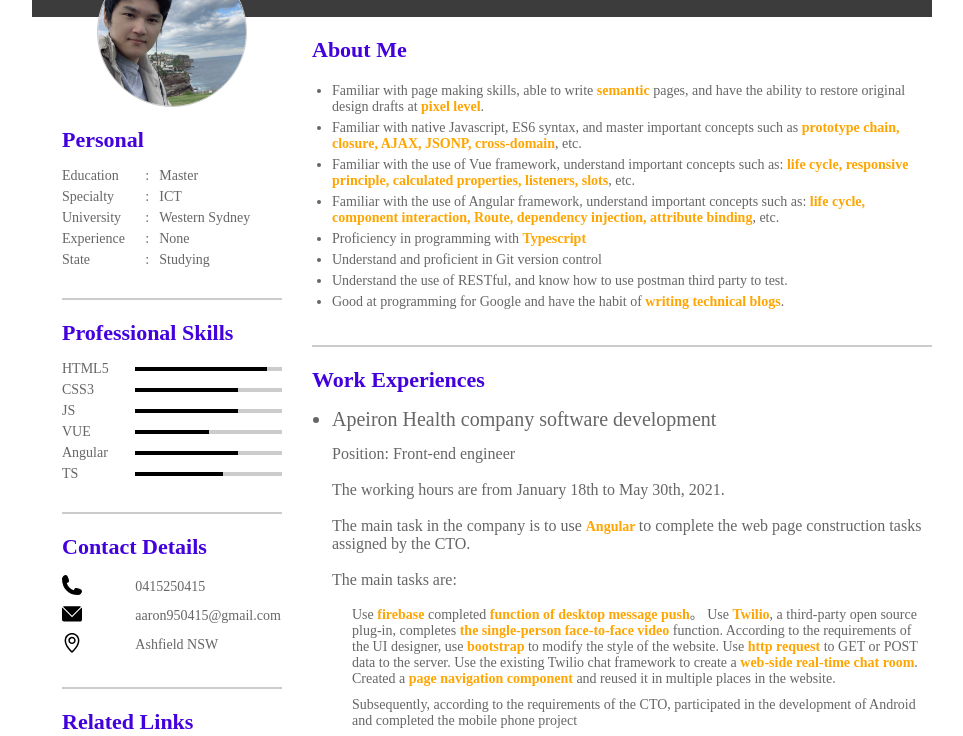
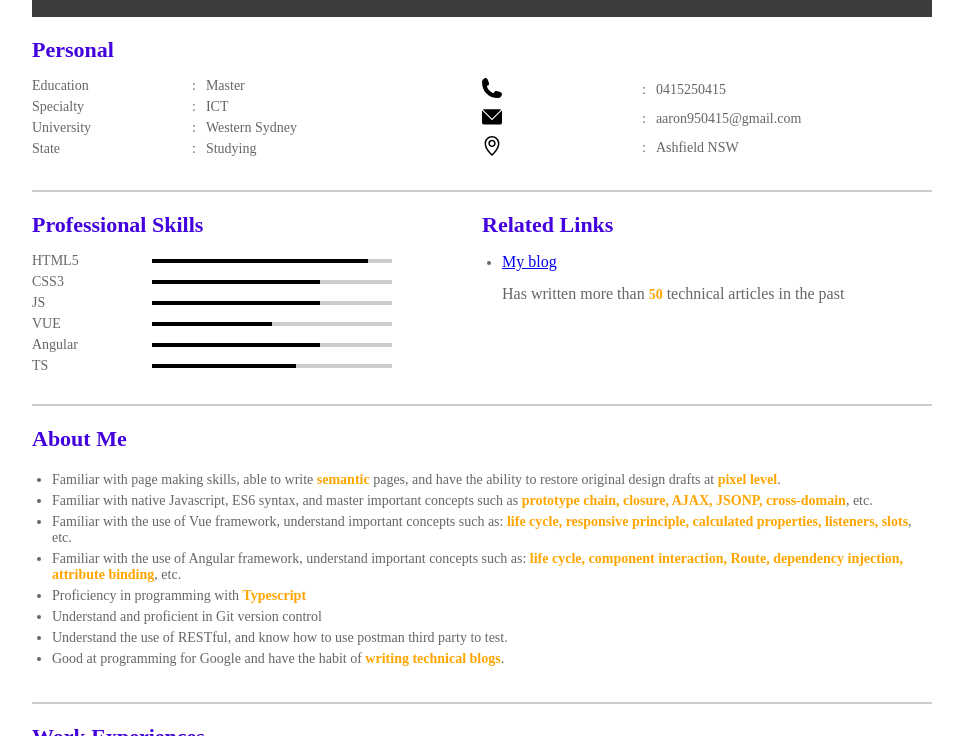
Before and after one commit to aaron950415/cv, a plain HTML site: page src/index.html in a window 1280 px wide. Shown: the part 125-861 px from the top of the page, without its empty margins (158-1121 px from the left). Drawn offline with Linux system fonts and the light colour scheme.

Commit message:
Aaron:change EN form

```diff
--- a/src/index.css
+++ b/src/index.css
@@ -73,7 +73,7 @@ section{
     padding-bottom: 30px;
 }
 .end{border-bottom: none}
-section>h3{
+h3{
     padding-top: 20px;
     padding-bottom: 10px;
     color: #4302dd;
@@ -90,15 +90,22 @@ dl>div{
     display: flex;
     align-items: center;
 }
-dl>div>dt{
+dl>div>dt,dd{
+    width: 25%;
     font-size: 14px;
     flex: 0.5;
 }
+
 .detail>dl>div>dd::before{
     content: ":";
     margin-right: auto;
     padding-left: 10px;
     padding-right: 10px;
+}
+.clearfix:before,.clearfix:after{
+    content:"";
+    display: block;
+    clear:both;
 }
 .statistic>dl dd{
     width: 100%;
--- a/src/index.html
+++ b/src/index.html
@@ -37,16 +37,17 @@
     <header>
       <div></div>
       <h1>Yong Wang</h1>
-      <p>Position Name: Web developer</p>
+      <p>Position: Web developer</p>
     </header>
-    <aside>
-      <div class="contain">
+    <main>
+    <section>
+      <!-- <div class="contain">
         <img src="./img/mine.jpg" alt="" class="photo" />
-      </div>
+      </div> -->
       <section>
         <h3>Personal</h3>
-        <div class="detail">
-          <dl class="personal">
+        <div class="detail clearfix">
+          <dl class="personal" style="width: 50%;float: left;">
             <div>
               <dt>Education</dt>
               <dd>Master</dd>
@@ -60,19 +61,40 @@
               <dd>Western Sydney</dd>
             </div>
             <div>
-              <dt>Experience</dt>
-              <dd>None</dd>
-            </div>
-            <div>
               <dt>State</dt>
               <dd>Studying</dd>
             </div>
           </dl>
+
+            <dl class="personal" style="width: 50%;float: right;">
+              <div>
+                <dt>
+                  <svg>
+                    <use xlink:href="#icon-phone" /></svg>
+                </dt>
+                <dd>0415250415</dd>
+              </div>
+              <div>
+                <dt>
+                  <svg>
+                    <use xlink:href="#icon-email" /></svg>
+                </dt>
+                <dd><span>aaron950415@gmail.com</span></dd>
+              </div>
+              <div>
+                <dt>
+                  <svg>
+                    <use xlink:href="#icon-dizhidingwei" /></svg>
+                </dt>
+                <dd>Ashfield NSW</dd>
+              </div>
+
+          </dl>
         </div>
-      </section>
-      <section>
-        <h3>Professional Skills</h3>
-        <div class="statistic">
+        </section>
+      <section class=" clearfix">
+        <div class="statistic" style="width: 40%;float: left;">
+          <h3>Professional Skills</h3>
           <dl class="Skills">
             <div>
               <dt>HTML5</dt>
@@ -100,39 +122,9 @@
             </div>
           </dl>
         </div>
-      </section>
-      <section>
-        <h3>Contact Details</h3>
-        <div class="contact">
-          <dl class="personal">
-            <div>
-              <dt>
-                <svg>
-                  <use xlink:href="#icon-phone" /></svg>
-              </dt>
-              <dd>0415250415</dd>
-            </div>
-            <div>
-              <dt>
-                <svg>
-                  <use xlink:href="#icon-email" /></svg>
-              </dt>
-              <dd><span>aaron950415@gmail.com</span></dd>
-            </div>
-            <div>
-              <dt>
-                <svg>
-                  <use xlink:href="#icon-dizhidingwei" /></svg>
-              </dt>
-              <dd>Ashfield NSW</dd>
-            </div>
-          </dl>
-        </div>
-      </section>
-      <section>
-        <h3>Related Links</h3>
-        <div class="related">
 
+        <div class="related" style="width: 50%;float: right;">
+          <h3>Related Links</h3>
           <ul>
             <li>
               <a href="https://aaron950415.github.io/">My blog</a>
@@ -148,7 +140,7 @@
         </div>
       </section>
     </aside>
-    <main>
+
       <section>
         <h3>About Me</h3>
         <div class="detail">
```
